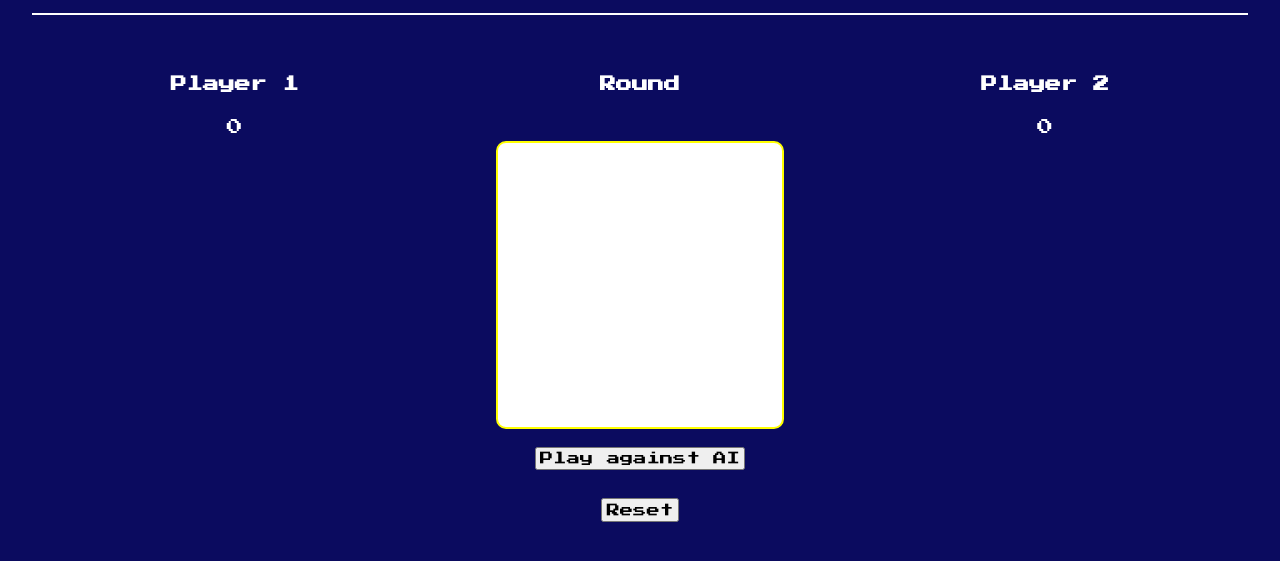
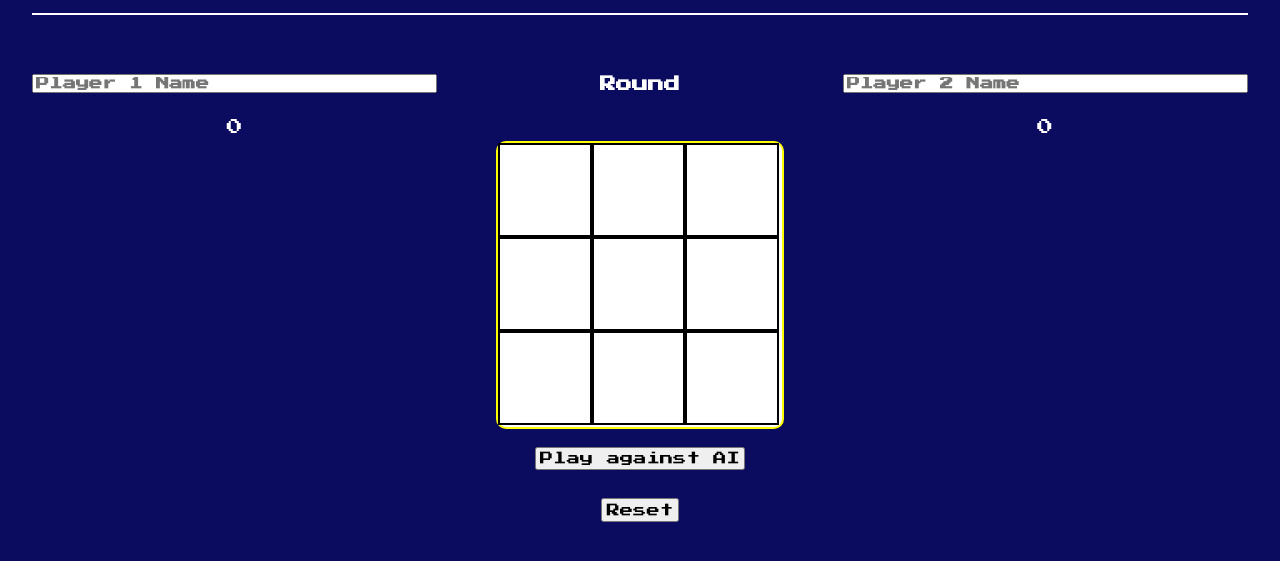
Before and after one commit to gabalbcos/tic-tac-toe, a plain HTML site: page index.html in a window 1280 px wide. Both pictures are taken after a click on the button "Reset". Shown: the part 83-644 px from the top of the page. Drawn offline with Linux system fonts and the light colour scheme.

Commit message:
add new attempt' git push origin main

```diff
--- a/index.html
+++ b/index.html
@@ -21,13 +21,13 @@
             <h2 class="grid-round" id="round">Round</h2>
             <span class="grid-round-score" id="round-count"></span>
 
-            <span class="grid-player" id="player1">Player 1</span>
+            <input type="text" class="grid-player" id="player1" placeholder="Player 1 Name">
             <span class="grid-player-score" id="player1-score">0</span>
 
-            <span class="grid-player" id="player2">Player 2</span>
+            <input type="text" class="grid-player" id="player2" placeholder="Player 2 Name">
             <span class="grid-player-score" id="player2-score">0</span>
 
-            <div class="board-grid" id="board-grid">pum</div>
+            <div class="board-grid" id="board-grid"></div>
 
             <button class="button-ai btn" id="btn-ai">Play against AI</button>
             <button class="button-reset btn" id="btn-reset">Reset</button>
--- a/script.js
+++ b/script.js
@@ -1,110 +1,55 @@
+// Attempt 2
 const Gameboard = (() => {
+  let gameboard =['','',,'','','','','','','',];
 
-  //public members
-
-  let board = [['','',''],['','',''],['','','']];
-  let round = 0;
-
-  // function to add the symbol
-  const addSignal = (row, column) => {
-    if (board[row][column] === ''){
-      board[row][column] = playerSignal();
-      round += 1;
-    } else {
-      return };
+  const render = () => {
+    let boardHTML = '';
+    gameboard.forEach((square, index ) => {
+      boardHTML += `<div class="square" id="square-${index}">${square}</div>`;
+    })
+    document.querySelector('#board-grid').innerHTML = boardHTML;
+    const squares = document.querySelectorAll('.square');
+    squares.forEach((square) => {
+      square.addEventListener('click', Game.handleClick);
+    });
   }
 
-  // function to log the board
-  const getBoard = () => board;
+  return {render,
+         }
+})();
 
-  // print
-  const printBoard = () => {
-    console.log(board);
-  }
-
-  const addRound = () => {
-    round += 1;
-  }
-
-  return {addSignal, addRound, getBoard, printBoard, round};
-});
-
-// control the STATE of the game
-
-function GameController() {
-  let player1Score = 0;
-  let player2Score = 0;
-  const board = Gameboard.board;
-
-  // Winning combinations
-  const winningCombinations = [
-  // Rows
-  [[0, 0], [0, 1], [0, 2]],
-  [[1, 0], [1, 1], [1, 2]],
-  [[2, 0], [2, 1], [2, 2]],
-  // Columns
-  [[0, 0], [1, 0], [2, 0]],
-  [[0, 1], [1, 1], [2, 1]],
-  [[0, 2], [1, 2], [2, 2]],
-  // Diagonals
-  [[0, 0], [1, 1], [2, 2]],
-  [[0, 2], [1, 1], [2, 0]]
-  ];
-
- // function to dictate the player turn
- const playerTurn = () => {
-  return (Gameboard.round % 2 === 0) ;
-}
-
-// function to change the player turn
-const playerSignal = () => {
-  if(playerTurn()) {
-    return 'X';
-  } else {
-    return 'O';
+// players factory function
+const createPlayers = (name, mark) => {
+  return {
+    name,
+    mark
   }
 }
 
-const checkWinner = (player) => {
-  for (let combination of winningCombinations) {
-    const [a, b, c] = combination;
-    if (Gameboard.board[a[0]][a[1]] === player && Gameboard.board[b[0]][b[1]] === player && Gameboard.board[c[0]][c[1]] === player) {
-      return true;
-    }
-  }
-  return false;
-}
+const Game = (() => {
+  let players = [];
+  let currentPlayerIndex;
+  let gameOver;
 
-const checkDraw = () => {
-for (let row of Gameboard.board) {
-  if (row.includes('')) {
-    return false;
-  }
-}
-return true;
-}
-
-const finalMessage = () => {
-  if (checkWinner(playerSignal())) {
-  console.log(`Player ${playerSignal()} wins!`);
-} else if (checkDraw()) {
-  console.log('No winner.');
-} else {
-  return;
-  }
-}
-
-const printNewRound = () => {
-  board.getBoard();
-    }
-
-  const playRound = (row, column) => {
-
-    board.addSignal(row, column);
-    finalMessage();
-    printNewRound();
-    board.printBoard();
+  const start = () => {
+    players = [
+      createPlayers(document.querySelector('#player1').value, 'X'),
+      createPlayers(document.querySelector('#player2').value, 'O')
+    ];
+    currentPlayerIndex = 0;
+    gameOver = false;
+    Gameboard.render();
   }
 
-  return {playRound}
-}
+  const handleClick = (event) => {
+    console.log(event.target.id);
+  }
+
+  return{start, handleClick};
+})();
+
+
+const buttonPlay = document.querySelector('#btn-reset') ;
+buttonPlay.addEventListener('click', () => {
+  Game.start() ;
+});
--- a/script3.js
+++ /dev/null
@@ -1,6 +0,0 @@
-// Attempt 2
-
-const buttonPlay = document.querySelector('#btn-reset') ;
-buttonPlay.addEventListener('click', () => {
-  //  Game.start() ;
-});
--- a/styles.css
+++ b/styles.css
@@ -99,3 +99,15 @@ main {
 .button-reset {
 
 }
+
+/* game design */
+.square {
+    border: 2px solid black;
+    display:flex;
+    flex-wrap;
+    float: left;
+    justify-content: center;
+    align-items: center;
+    width: 33%;
+    height: 33%;
+}
```
Also changed, not shown: script2.js (added, +110 -0 lines).
